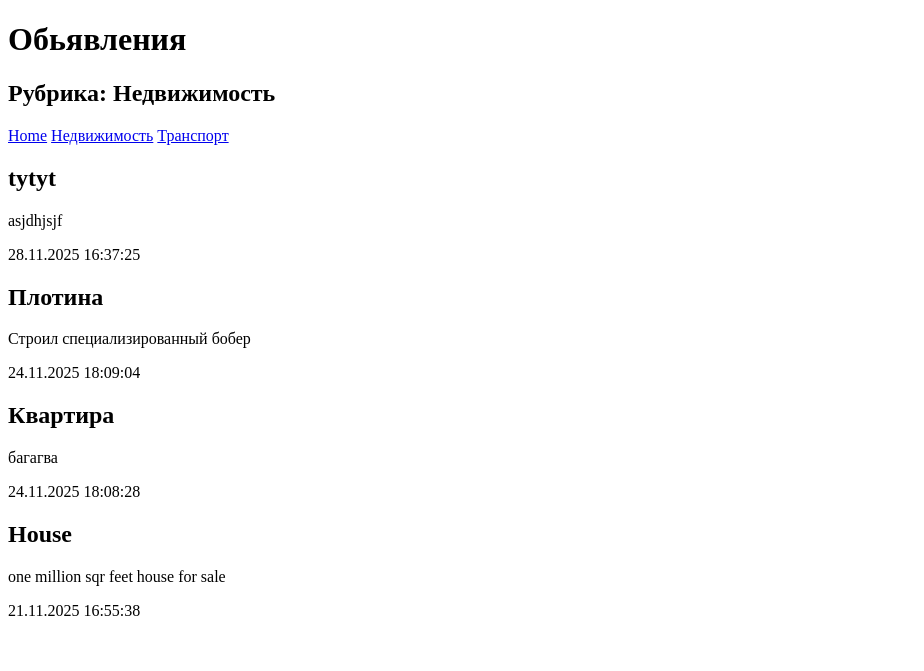
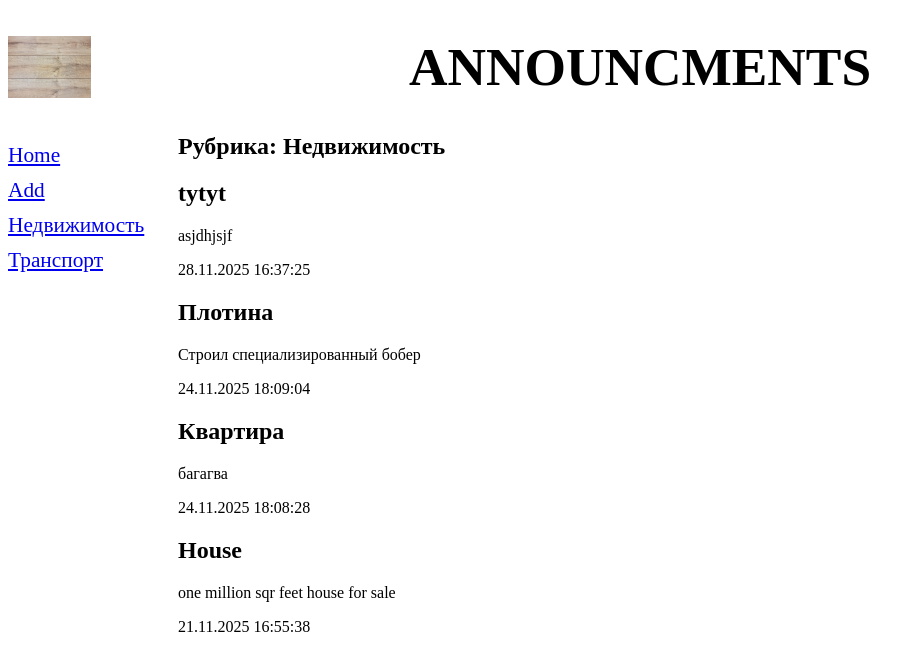
Before and after one commit to codingduckthor/DjangoStart, a Django app: page /1/ in a window 1280 px wide. Shown: the top 671 px of the page, without its empty margins (0-924 px from the left). Run offline with Django 5.2, Linux system fonts and the light colour scheme; data comes from the database, SQL or seed files in the repository; both versions use the stored data as it was after the commit.

Commit message:
lesson_04

```diff
--- /dev/null
+++ b/bboard/static/style.css
@@ -0,0 +1,21 @@
+header h1 {
+    font-size: 40pt;
+    text-transform: uppercase;
+    text-align: center;
+    background: url("bg.jpeg") left / auto 100% no-repeat;
+}
+
+nav {
+    font-size: 16pt;
+    width: 150px;
+    float: left;
+}
+
+nav a {
+    display: block;
+    margin: 10px 0;
+}
+
+section {
+    margin-left: 170px;
+}
--- a/bboard/templates/by_rubric.html
+++ b/bboard/templates/by_rubric.html
@@ -1,22 +1,10 @@
-<!doctype html>
-<html lang="en">
-<head>
-    <meta charset="UTF-8">
-    <meta name="viewport"
-          content="width=device-width, user-scalable=no, initial-scale=1.0, maximum-scale=1.0, minimum-scale=1.0">
-    <meta http-equiv="X-UA-Compatible" content="ie=edge">
-    <title>{{ current_rubric.name }} :: Доска обьявлений</title>
-</head>
-<body>
-    <h1>Обьявления</h1>
+{% extends 'layout/base.html' %}
+
+{% block title %}{{ current_rubric.name }}{% endblock %}
+
+{% block content %}
+
     <h2>Рубрика: {{ current_rubric.name }}</h2>
-    <div>
-        <a href="/">Home</a>
-        {% for rubric in rubrics %}
-            {# <a href="{{ rubric.pk }}/">{{ rubric.name }}</a> #}
-            <a href="{% url 'by_rubric' rubric.pk %}">{{ rubric.name }}</a>
-        {% endfor %}
-    </div>
 
     {% for bb in bbs %}
         <div>
@@ -25,5 +13,5 @@
             <p>{{ bb.published|date:"d.m.Y H:i:s" }}</p>
         </div>
     {% endfor %}
-</body>
-</html>
+
+{% endblock %}
--- /dev/null
+++ b/bboard/templates/layout/base.html
@@ -0,0 +1,29 @@
+{% load static %}
+
+<!DOCTYPE html>
+<html>
+<head>
+    <title>{% block title %}Домашка{% endblock %}</title>
+    <link rel="stylesheet" href="{% static '/style.css' %}">
+</head>
+<body>
+    <header>
+        <h1>Announcments</h1>
+    </header>
+
+    <nav>
+        <a href="{% url 'home' %}">Home</a>
+        <a href="{% url 'add' %}">Add</a>
+        {% for rubric in rubrics %}
+            {# <a href="{{ rubric.pk }}/">{{ rubric.name }}</a> #}
+            <a href="{% url 'by_rubric' rubric.pk %}">{{ rubric.name }}</a>
+        {% endfor %}
+    </nav>
+
+    <section>
+        {% block content %}
+        {% endblock %}
+    </section>
+
+</body>
+</html>
--- a/bboard/urls.py
+++ b/bboard/urls.py
@@ -16,10 +16,11 @@ Including another URLconf
 """
 from django.contrib import admin
 from django.urls import path
-from bboard.views import home, by_rubric
+from bboard.views import home, by_rubric, BbCreateView
 
 urlpatterns = [
     path('admin/', admin.site.urls),
     path('<int:rubric_id>/', by_rubric, name='by_rubric'),
+    path('add/', BbCreateView.as_view(), name='add'),
     path('', home, name='home'),
 ]
--- a/bboard/views.py
+++ b/bboard/views.py
@@ -3,6 +3,7 @@ from django.shortcuts import render
 from bboard.forms import BbForm
 from bboard.models import Bb, Rubric
 from django.views.generic import CreateView
+from django.urls import reverse_lazy
 
 def home(request):
     bbs = Bb.objects.all()
@@ -22,7 +23,7 @@ def by_rubric(request, rubric_id):
 class BbCreateView(CreateView):
     template_name = 'create.html'
     form_class = BbForm
-    success_url = '/'
+    success_url = reverse_lazy('home')
 
     def get_context_data(self, **kwargs):
         context = super().get_context_data(**kwargs)
```
Also changed, not shown: bboard/templates/create.html (added, +16 -0 lines), bboard/templates/index.html (+4 -17 lines), bboard/static/bg.jpeg (added), bboard/static/css/main.css (deleted), db.sqlite3.
